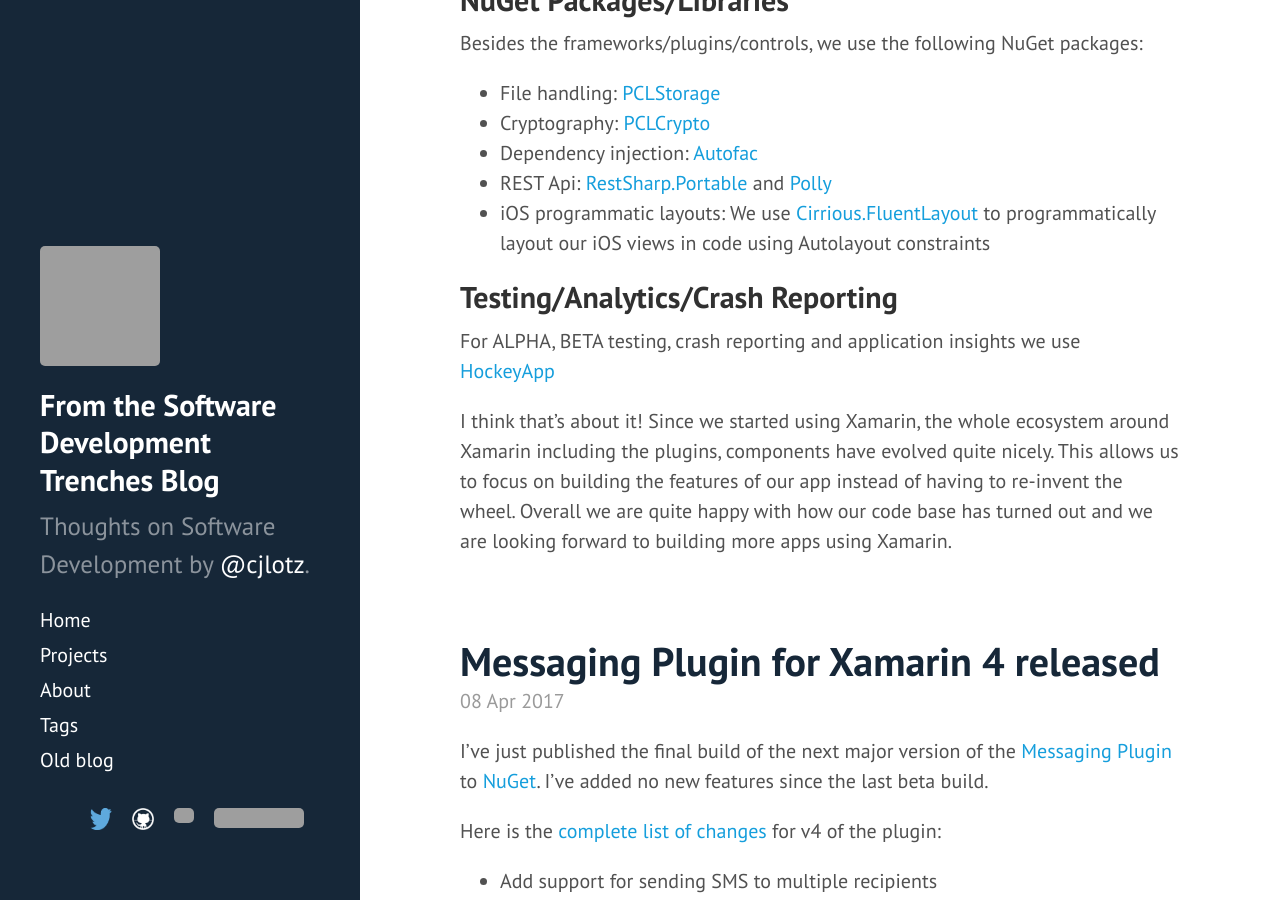
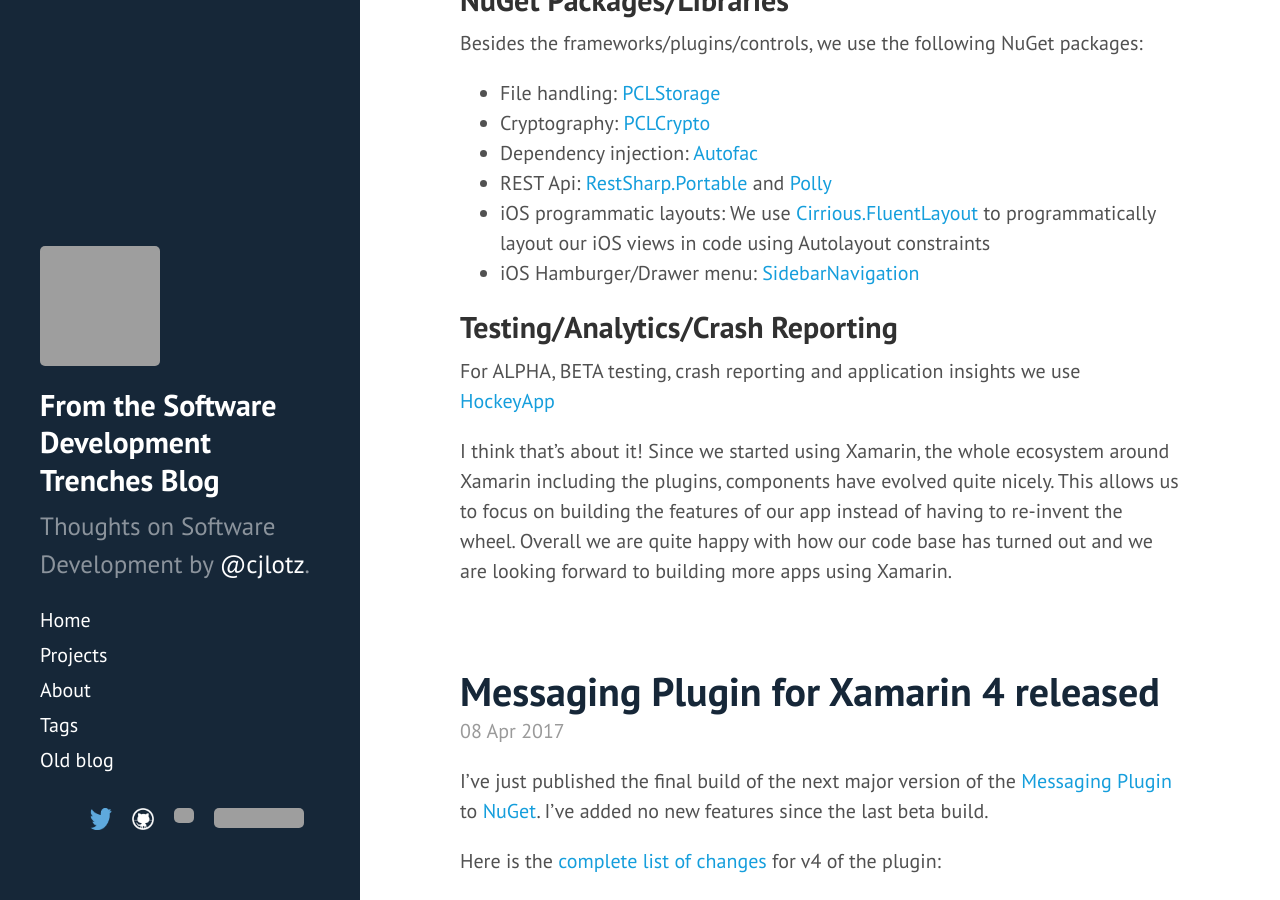
Before and after one commit to cjlotz/cjlotz.github.io, a Jekyll site: the page built from index.html, in a window 1280 px wide and 900 px high, scrolled down 2142 px. Built offline with Jekyll 4.4.1, drawn with Linux system fonts in a browser that asks for light colours; the list of posts is cut into pages by our own code; comment, search, counter and statistics services are not loaded; grey boxes are pictures that could not be loaded.

Commit message:
amended blog post

```diff
--- a/_posts/2017-04-20-building-a-non-trivial-cross-platform-app-using-xamarin.md
+++ b/_posts/2017-04-20-building-a-non-trivial-cross-platform-app-using-xamarin.md
@@ -55,6 +55,7 @@ Besides the frameworks/plugins/controls, we use the following NuGet packages:
 - Dependency injection: [Autofac](https://www.nuget.org/packages/Autofac/)
 - REST Api: [RestSharp.Portable](https://www.nuget.org/packages/FubarCoder.RestSharp.Portable.HttpClient/) and [Polly](https://www.nuget.org/packages/Polly/)
 - iOS programmatic layouts: We use [Cirrious.FluentLayout](https://www.nuget.org/packages/Cirrious.FluentLayout/) to programmatically layout our iOS views in code using Autolayout constraints
+- iOS Hamburger/Drawer menu: [SidebarNavigation](https://www.nuget.org/packages/SidebarNavigation/)
 
 ## Testing/Analytics/Crash Reporting ##
 
```
